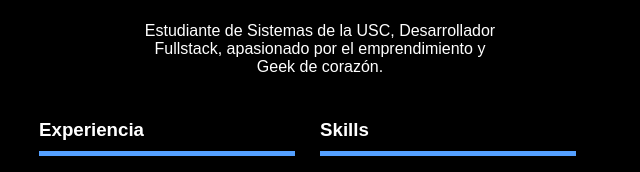
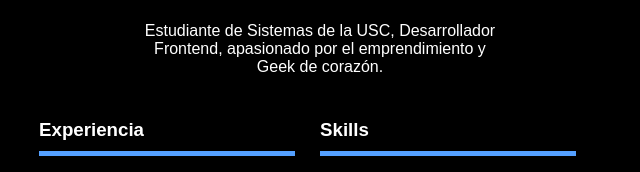
Before and after one commit to SGarcia710/sgarcia-portfolio, a website: page index.html in a window 1280 px wide. Shown: the part 353-525 px from the top of the page, 320-960 px from the left. Drawn offline with Linux system fonts and the light colour scheme; a web font is replaced by a local one.

Commit message:
Frontend correction

```diff
--- a/index.html
+++ b/index.html
@@ -40,7 +40,7 @@
       <div class="hero__about-me">
         <p class="hero__about-me--hello">Hola, soy Sebastián</p>
         <p class="hero__about-me--info">
-          Estudiante de Sistemas de la USC, Desarrollador Fullstack, apasionado
+          Estudiante de Sistemas de la USC, Desarrollador Frontend, apasionado
           por el emprendimiento y Geek de corazón.
         </p>
       </div>
```
